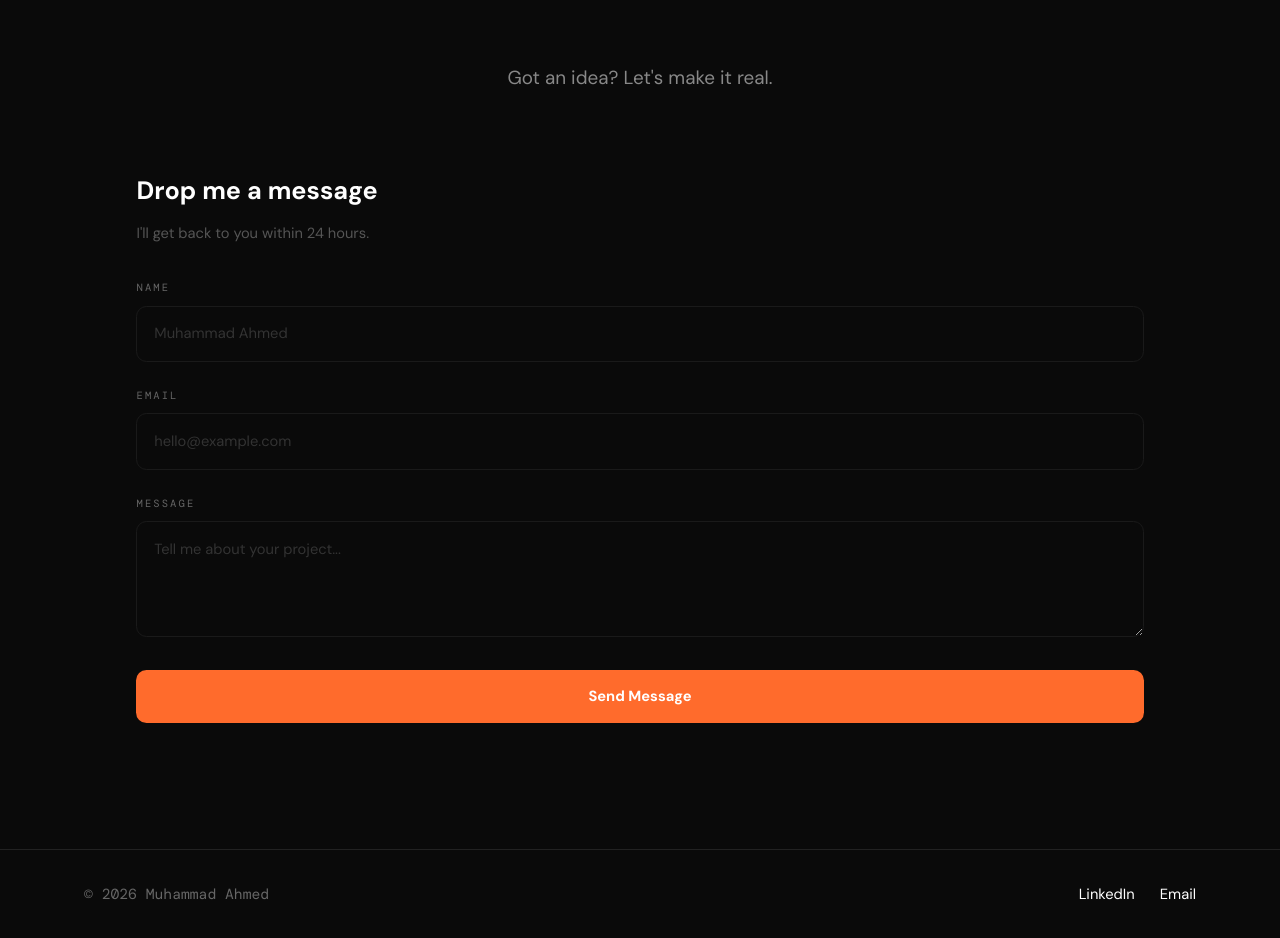
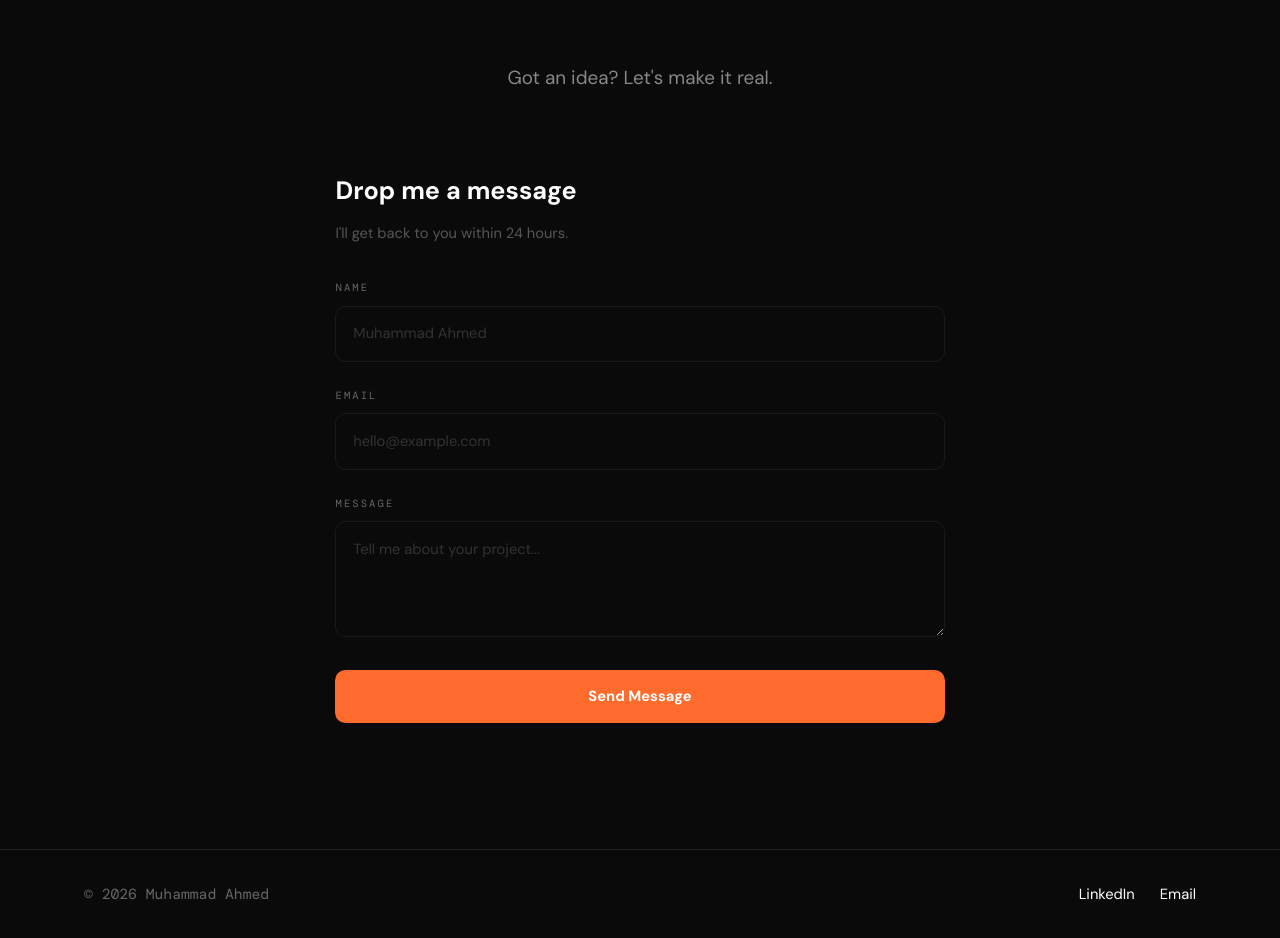
Before and after one commit to akhi-labs/portfolio, a Next.js app: page / in a window 1280 px wide. Shown: the part 4680-5618 px from the top of the page. Built offline with nearby package versions, Linux system fonts and the light colour scheme.

Commit message:
Constrain contact form width on homepage

```diff
--- a/app/page.tsx
+++ b/app/page.tsx
@@ -201,7 +201,9 @@ export default function HomePage() {
           <div className="line" />
         </div>
         <p className="contact-tagline" style={{ marginBottom: "2rem" }}>Got an idea? Let&apos;s make it real.</p>
-        <ContactForm />
+        <div style={{ maxWidth: 680, margin: "0 auto" }}>
+          <ContactForm />
+        </div>
       </RevealSection>
 
     </main>
```
